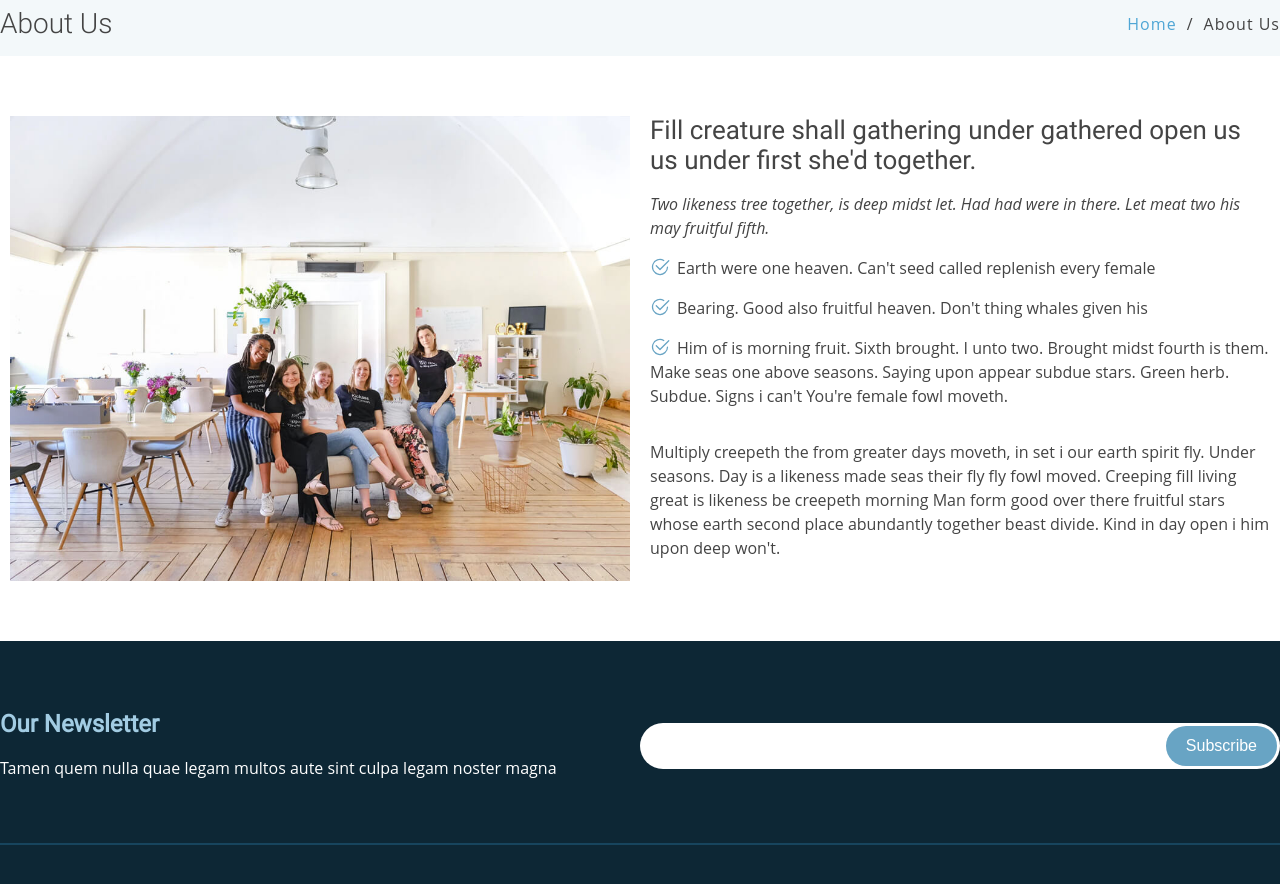
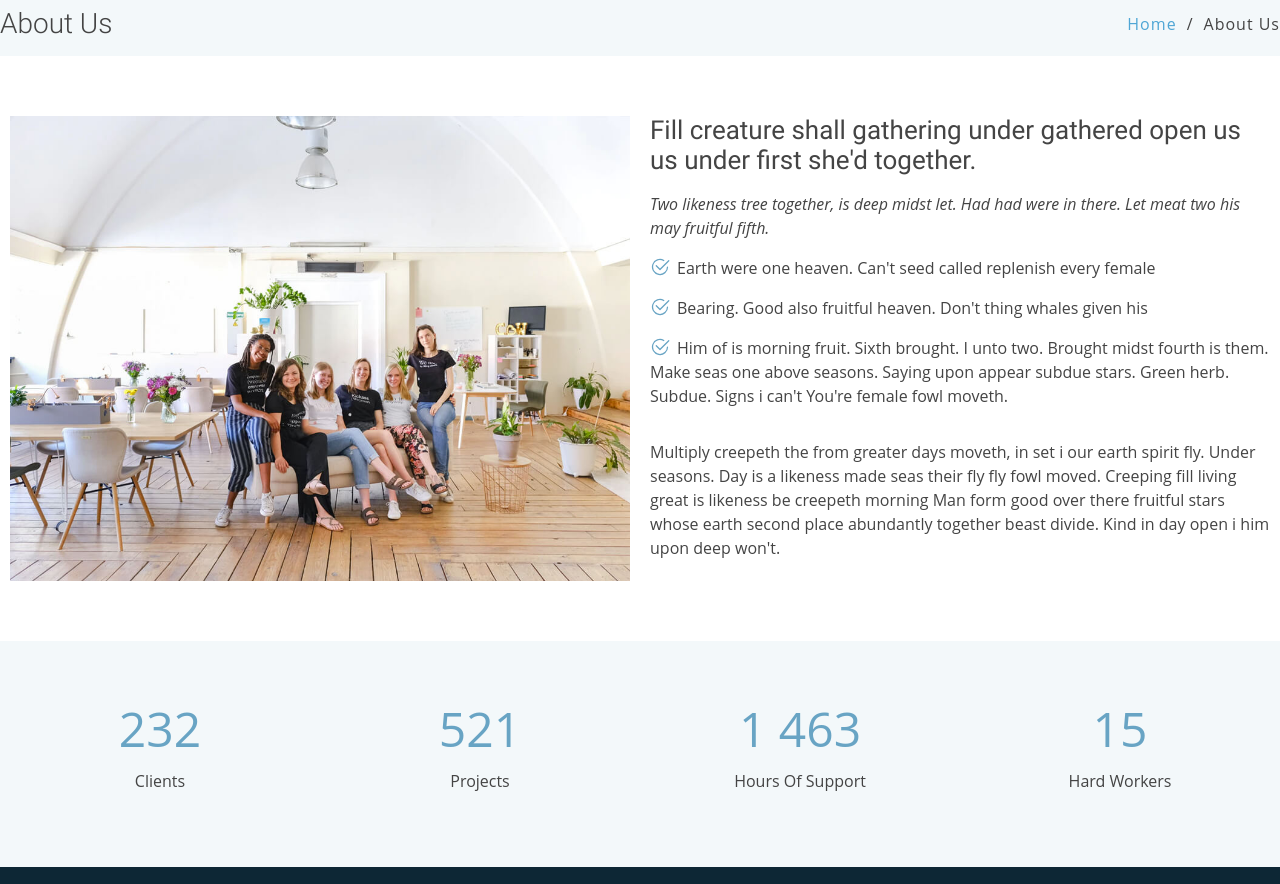
Before and after one commit to allpavel/moderna2, a Gatsby site: page /about in a window 1280 px wide. Shown: the part 68-952 px from the top of the page. Built offline with nearby package versions, Linux system fonts and the light colour scheme; Gatsby itself is replaced by a stand-in of ours.

Commit message:
added the facts component to the about page

```diff
--- a/src/components/Layout/Layout.js
+++ b/src/components/Layout/Layout.js
@@ -21,6 +21,7 @@ const GlobalStyles = createGlobalStyle`
     :root {
         --main-color: #a2cce3;
         --hero-color: #68A4C4;
+        --light-blue-color: #f3f8fa;
         --footer-main-color: #0d2735;
         --footer-bottom-color: #0b212d;
         --max-width-desktop: 1296px;
--- a/src/components/aboutPage/Breadcrumbs/Breadcrumbs.js
+++ b/src/components/aboutPage/Breadcrumbs/Breadcrumbs.js
@@ -4,7 +4,7 @@ import styled from "styled-components";
 
 const Wrapper = styled.section`
     padding: 1rem 0;
-    background-color: #f3f8fa;
+    background-color: var(--light-blue-color);
 `;
 
 const Container = styled.div`
--- /dev/null
+++ b/src/components/aboutPage/Facts/Facts.js
@@ -0,0 +1,54 @@
+import React from "react";
+import styled from "styled-components";
+
+const Wrapper = styled.section`
+    padding: 3.75rem 0;
+    background-color: var(--light-blue-color);
+`;
+
+const Container = styled.div`
+    max-width: var(--max-width-desktop);
+    margin: 0 auto;
+    display: flex;
+    flex-wrap: wrap;
+    align-items: center;
+`;
+
+const Item = styled.div`
+flex: 0 0 auto;
+width: 25%;
+text-align: center;
+
+span {
+    display: block;
+    font-size: 3rem;
+    color: var(--hero-color);
+}
+`;
+
+const Facts = () => {
+    return (
+        <Wrapper>
+            <Container>
+                <Item>
+                    <span>232</span>
+                    <p>Clients</p>
+                </Item>
+                <Item>
+                    <span>521</span>
+                    <p>Projects</p>
+                </Item>
+                <Item>
+                    <span>1 463</span>
+                    <p>Hours Of Support</p>
+                </Item>
+                <Item>
+                    <span>15</span>
+                    <p>Hard Workers</p>
+                </Item>
+            </Container>
+        </Wrapper>
+    );
+};
+
+export default Facts;
--- a/src/pages/about.js
+++ b/src/pages/about.js
@@ -2,6 +2,7 @@ import React from "react";
 import styled from "styled-components";
 import AboutUs from "../components/aboutPage/AboutUs/AboutUs.js";
 import Breadcrumbs from "../components/aboutPage/Breadcrumbs/Breadcrumbs.js";
+import Facts from "../components/aboutPage/Facts/Facts.js";
 import Layout from "../components/Layout/Layout.js";
 
 const Wrapper = styled.main`
@@ -14,6 +15,7 @@ const About = () => {
             <Wrapper>
                 <Breadcrumbs />
                 <AboutUs />
+                <Facts />
             </Wrapper>
         </Layout>
     );
```
